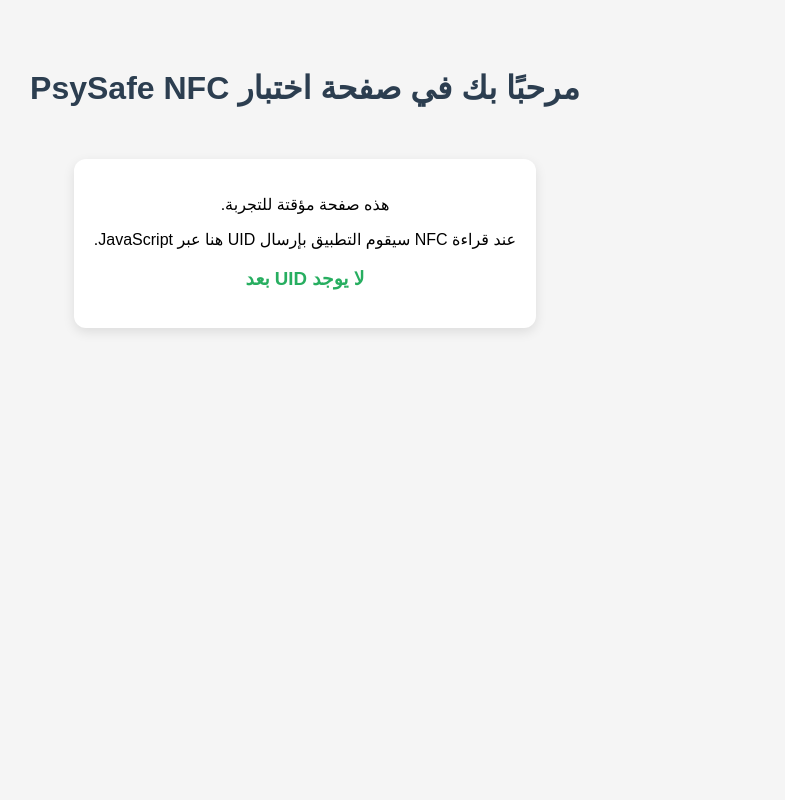
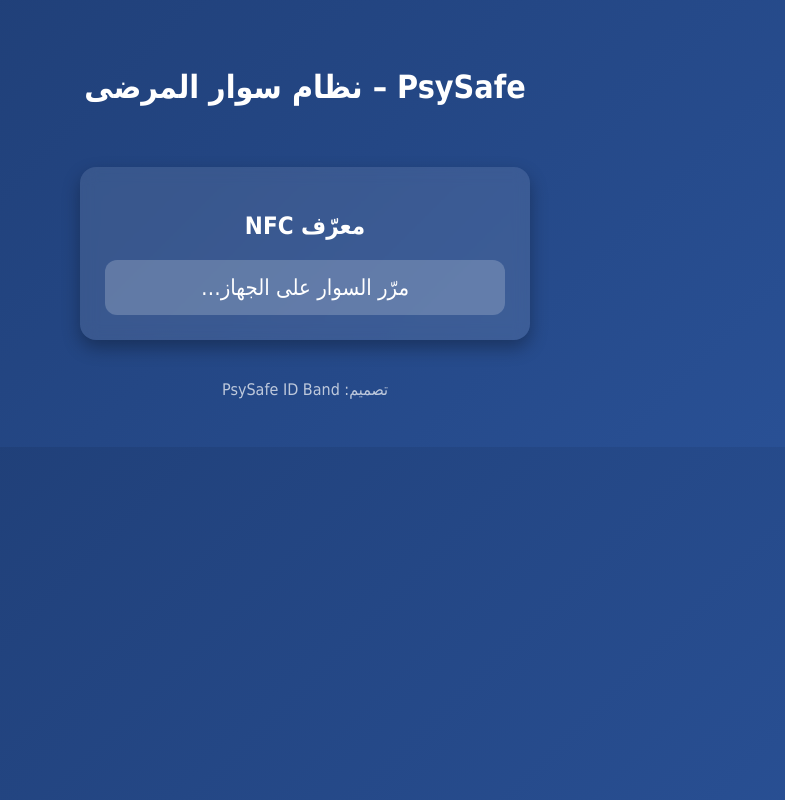
Before and after one commit to memohunt-ctrl/psysafe-test, a plain HTML site: page index.html in a window 1280 px wide. Shown: the whole page, without its empty margins (335-1120 px from the left). Drawn offline with Linux system fonts and the light colour scheme.

Commit message:
Add files via upload

```diff
--- a/index.html
+++ b/index.html
@@ -3,43 +3,66 @@
 <head>
     <meta charset="UTF-8">
     <meta name="viewport" content="width=device-width, initial-scale=1.0">
-    <title>PsySafe NFC – Test Page</title>
+    <title>PsySafe NFC Reader</title>
+
     <style>
         body {
-            font-family: Arial, sans-serif;
+            background: linear-gradient(135deg, #1e3c72, #2a5298);
+            font-family: "Tahoma", sans-serif;
+            color: white;
             text-align: center;
             padding: 40px;
-            background: #f5f5f5;
             direction: rtl;
         }
+
         h1 {
-            color: #2c3e50;
+            margin-top: 20px;
+            font-size: 32px;
         }
-        .box {
-            background: white;
-            padding: 20px;
+
+        .card {
+            background: rgba(255, 255, 255, 0.1);
+            padding: 25px;
+            margin-top: 40px;
+            border-radius: 16px;
+            backdrop-filter: blur(8px);
+            display: inline-block;
+            width: 90%;
+            max-width: 400px;
+            box-shadow: 0 8px 18px rgba(0,0,0,0.3);
+        }
+
+        #uid-box {
+            margin-top: 20px;
+            font-size: 22px;
+            padding: 15px;
             border-radius: 12px;
-            box-shadow: 0 4px 12px rgba(0,0,0,0.1);
-            display: inline-block;
-            margin-top: 30px;
+            background: rgba(255,255,255,0.2);
+        }
+
+        footer {
+            margin-top: 40px;
+            opacity: 0.7;
         }
     </style>
 </head>
 <body>
 
-    <h1>مرحبًا بك في صفحة اختبار PsySafe NFC</h1>
+    <h1>PsySafe – نظام سوار المرضى</h1>
 
-    <div class="box">
-        <p>هذه صفحة مؤقتة للتجربة.</p>
-        <p>عند قراءة NFC سيقوم التطبيق بإرسال UID هنا عبر JavaScript.</p>
+    <div class="card">
+        <h2>معرّف NFC</h2>
+        <div id="uid-box">مرّر السوار على الجهاز…</div>
+    </div>
 
-        <h3 id="uid-display" style="color:#27ae60;">لا يوجد UID بعد</h3>
-    </div>
+    <footer>
+        تصميم: PsySafe ID Band
+    </footer>
 
     <script>
         function receiveUID(uid) {
-            document.getElementById("uid-display").innerHTML =
-                "UID المستلم: " + uid;
+            document.getElementById("uid-box").innerHTML =
+                "UID: " + uid;
         }
     </script>
 
```
